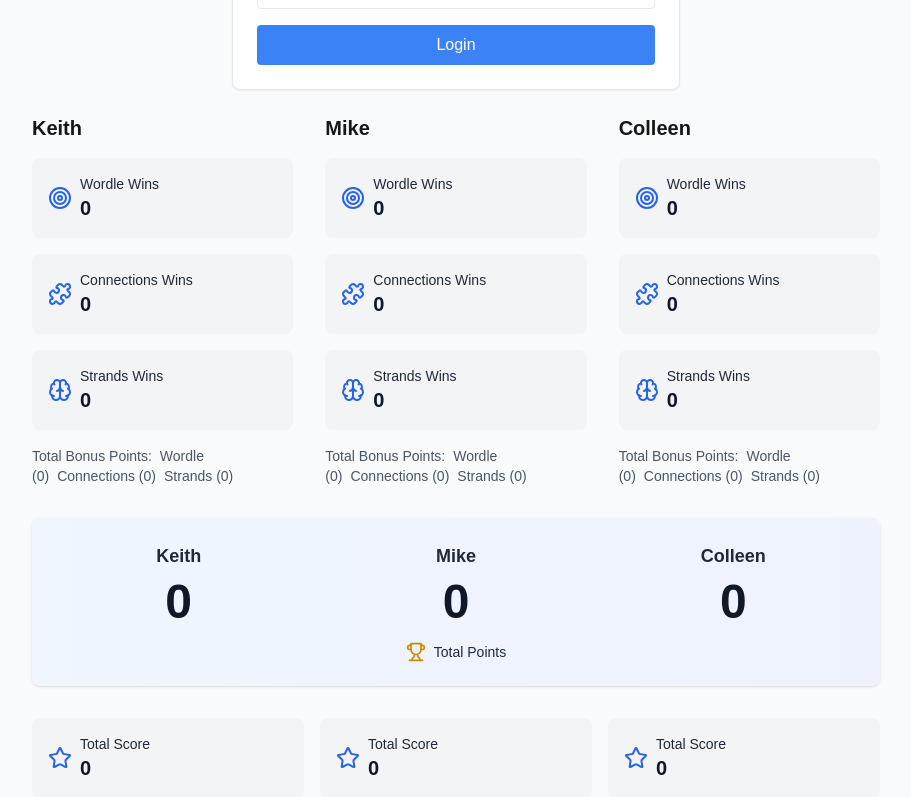
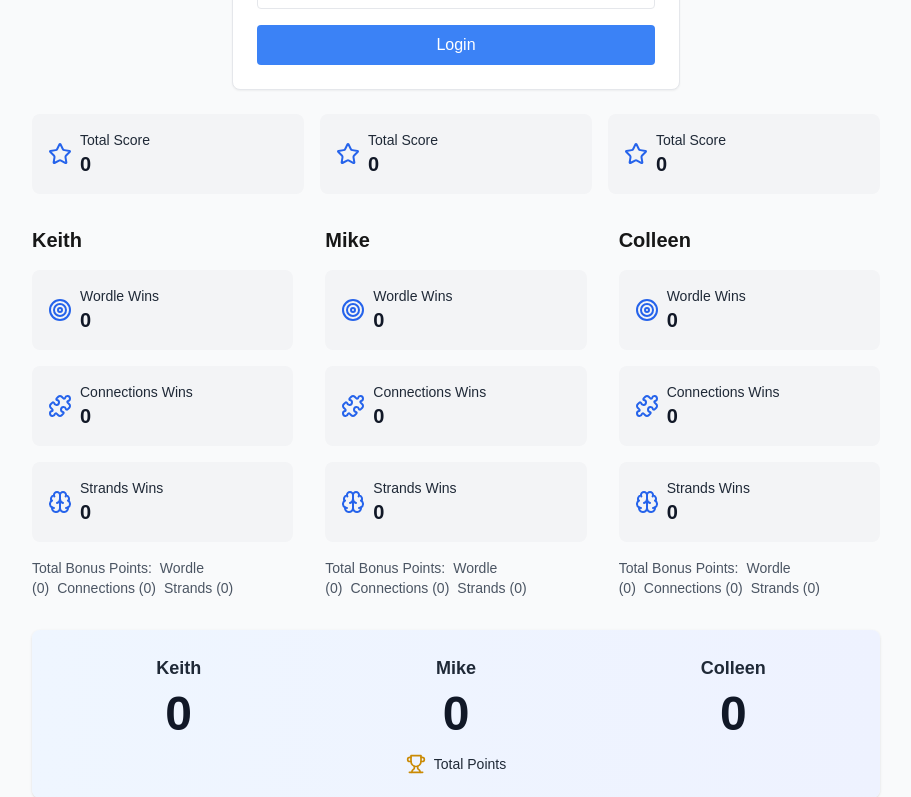
Before and after one commit to mwinscot/nyt-puzzle-scoreboard, a Next.js app: page / in a window 1280 px wide. Shown: the part 260-1057 px from the top of the page, without its empty margins (184-1095 px from the left). Built offline with nearby package versions, Linux system fonts and the light colour scheme; no server answers; the database is empty.

Commit message:
moving scoreboard back to the top

```diff
--- a/src/components/puzzle-scoreboard.tsx
+++ b/src/components/puzzle-scoreboard.tsx
@@ -1,5 +1,4 @@
 import React, { useState, useEffect } from 'react';
-import Link from 'next/link';
 import { Trophy, Target, Puzzle, Brain, Star } from 'lucide-react';
 import { supabase, publicSupabase } from '@/lib/supabase';
 import { PlayerScores, PlayerData, PlayerKey, PlayerName, BonusPoints } from '@/types';
@@ -403,6 +402,26 @@ const calculateScores = (text: string): {
     <div className="w-full max-w-4xl mx-auto">
       {!isAdmin && <AdminAuth onLogin={() => setIsAdmin(true)} />}
       <div className="p-6">
+                {/* Move Scoreboard to top */}
+                <div className="grid grid-cols-1 md:grid-cols-3 gap-4 mb-8">
+          <ScoreCard playername={player1Name} score={scores.player1.total} title="Total Score" icon={Star} />
+          <ScoreCard playername={player2Name} score={scores.player2.total} title="Total Score" icon={Star} />
+          <ScoreCard playername={player3Name} score={scores.player3.total} title="Total Score" icon={Star} />
+        </div>
+
+                {/* Add Date Selection */}
+                {isAdmin && (
+          <div className="mb-4">
+            <input
+              type="date"
+              value={currentDate}
+              onChange={(e) => setCurrentDate(e.target.value)}
+              className="p-2 border rounded"
+              max={getCurrentDatePST()}
+            />
+          </div>
+        )}
+
         {/* Archive button */}
         {isAdmin && (
           <>
@@ -602,13 +621,6 @@ const calculateScores = (text: string): {
           player3Name={player3Name}
         />
 
-        {/* Scoreboard */}
-        <div className="grid grid-cols-1 md:grid-cols-3 gap-4">
-          <ScoreCard playername={player1Name} score={scores.player1.total} title="Total Score" icon={Star} />
-          <ScoreCard playername={player2Name} score={scores.player2.total} title="Total Score" icon={Star} />
-          <ScoreCard playername={player3Name} score={scores.player3.total} title="Total Score" icon={Star} />
-        </div>
-
         {/* Score History Chart */}
         <ScoreCharts scores={scores} />
 
```
